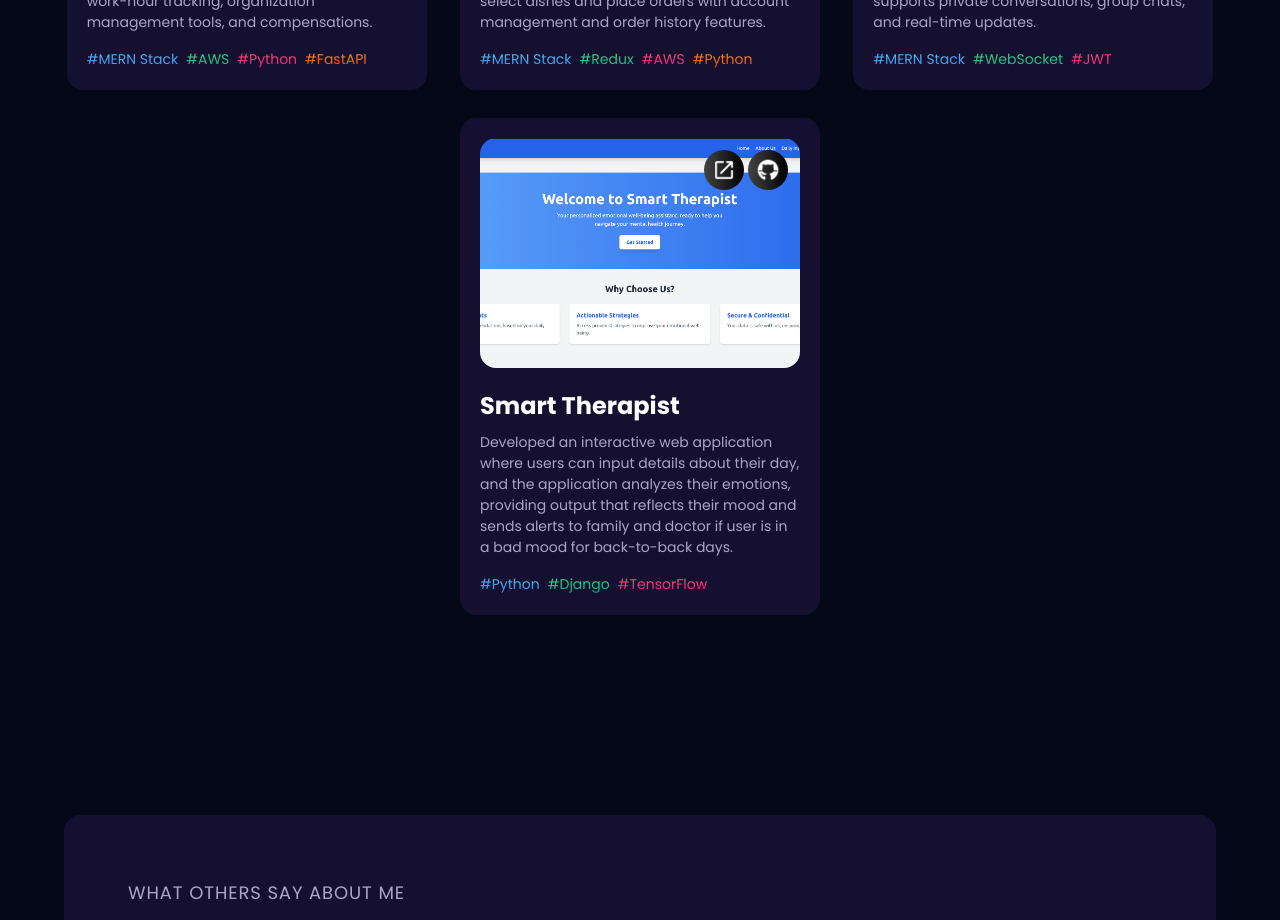
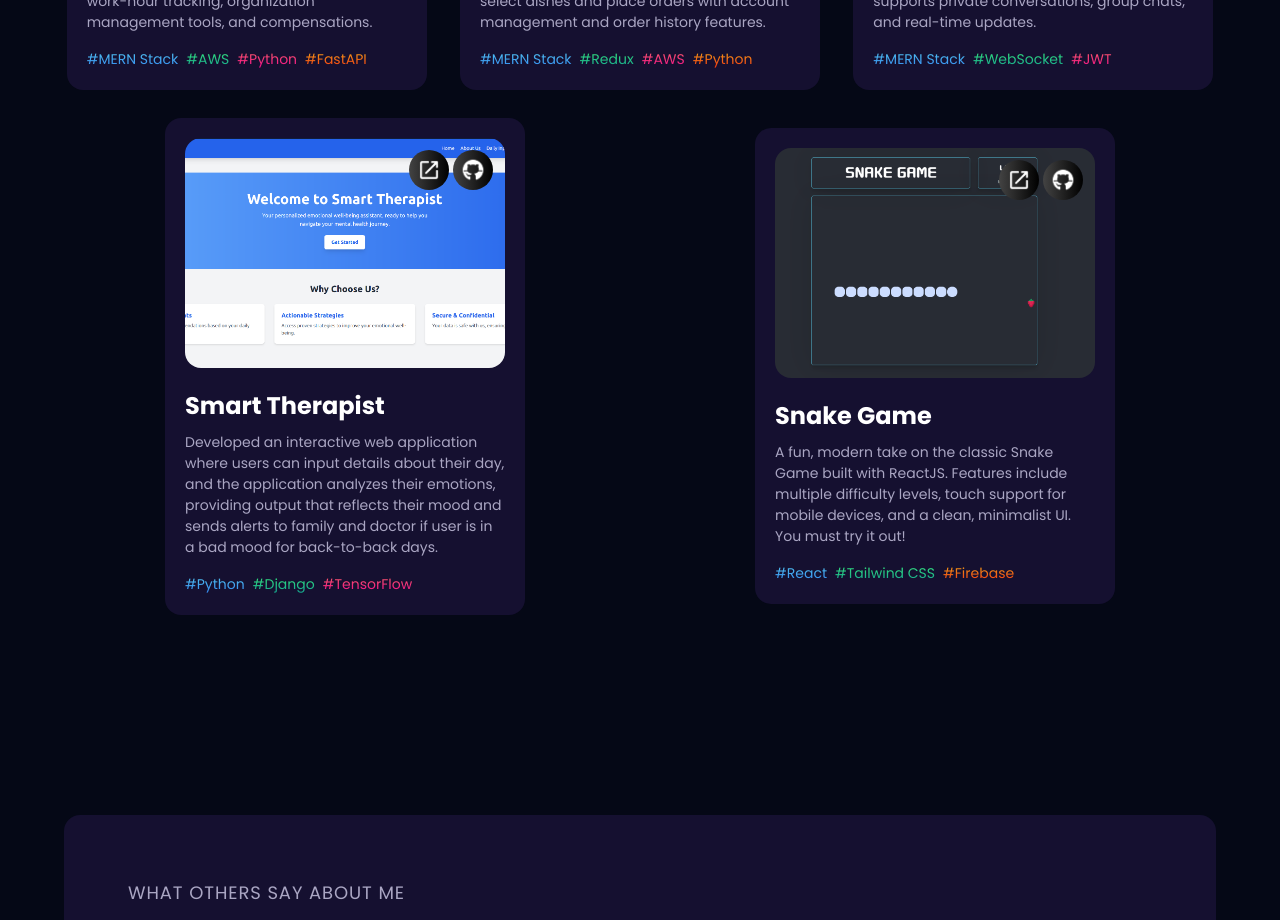
Before and after one commit to imunreal7/portfolio, a React (Create React App) app: page / in a window 1280 px wide. Shown: the part 5600-6520 px from the top of the page. Built offline with nearby package versions, Linux system fonts and the light colour scheme.

Commit message:
Added project details

```diff
--- a/src/constants/index.js
+++ b/src/constants/index.js
@@ -246,7 +246,7 @@ const projects = [
         image: "../assets/LetsChat.png",
         alt: "LetsChat",
         source_code_link: "https://github.com/imunreal7/LetsChat",
-    live_link: "https://github.com/imunreal7/LetsChat",
+        live_link: "https://resonant-creponne-468d86.netlify.app/",
     },
     {
         name: "Smart Therapist",
@@ -269,16 +269,31 @@ const projects = [
         image: "../assets/smart-therapist.png",
         alt: "Smart Therapist",
         source_code_link: "https://github.com/imunreal7/smart_therapist",
-    live_link: "https://github.com/imunreal7/smart_therapist",
+        live_link: "https://smart-therapist.onrender.com/",
+    },
+    {
+        name: "Snake Game",
+        description:
+            "A fun, modern take on the classic Snake Game built with ReactJS. Features include multiple difficulty levels, touch support for mobile devices, and a clean, minimalist UI. You must try it out!",
+        tags: [
+            {
+                name: "React",
+                color: "blue-text-gradient",
+            },
+            {
+                name: "Tailwind CSS",
+                color: "green-text-gradient",
+            },
+            {
+                name: "Firebase",
+                color: "orange-text-gradient",
+            },
+        ],
+        image: "../assets/snake-game.png",
+        alt: "Snake Game",
+        source_code_link: "https://github.com/imunreal7/snake-game-react",
+        live_link: "https://snake-game-a008f.web.app/",
     },
 ];
 
-export {
-  navLinks,
-  services,
-  technologies,
-  tools,
-  recommedations,
-  projects,
-  experiences,
-};
+export { navLinks, services, technologies, tools, recommedations, projects, experiences };
```
Also changed, not shown: public/assets/snake-game.png (added). Lines whose indentation alone changed are shown as unchanged.
